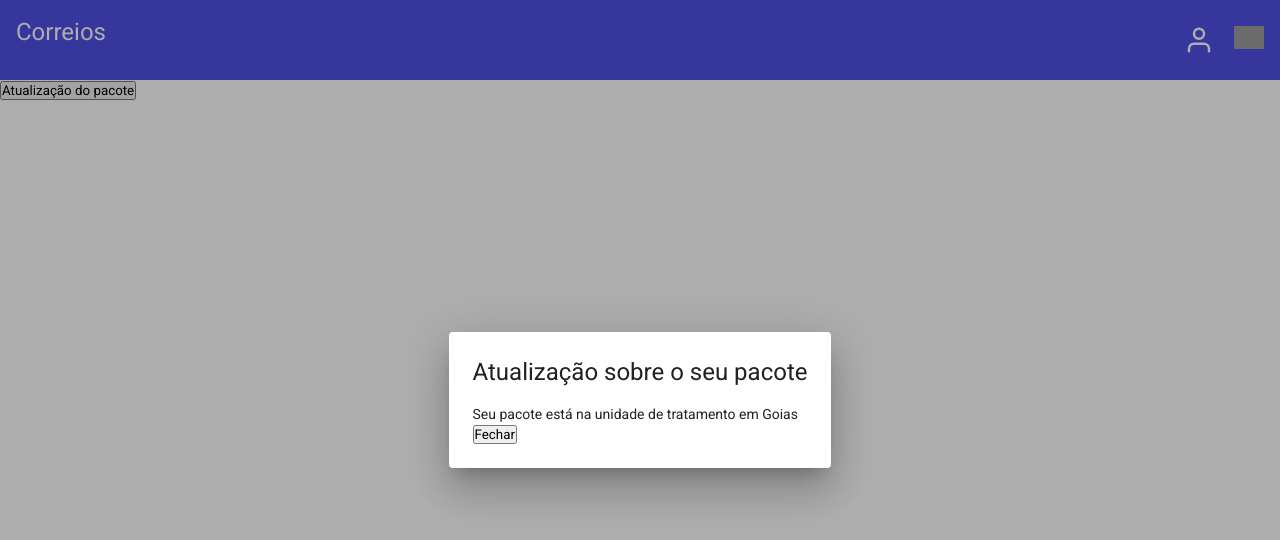
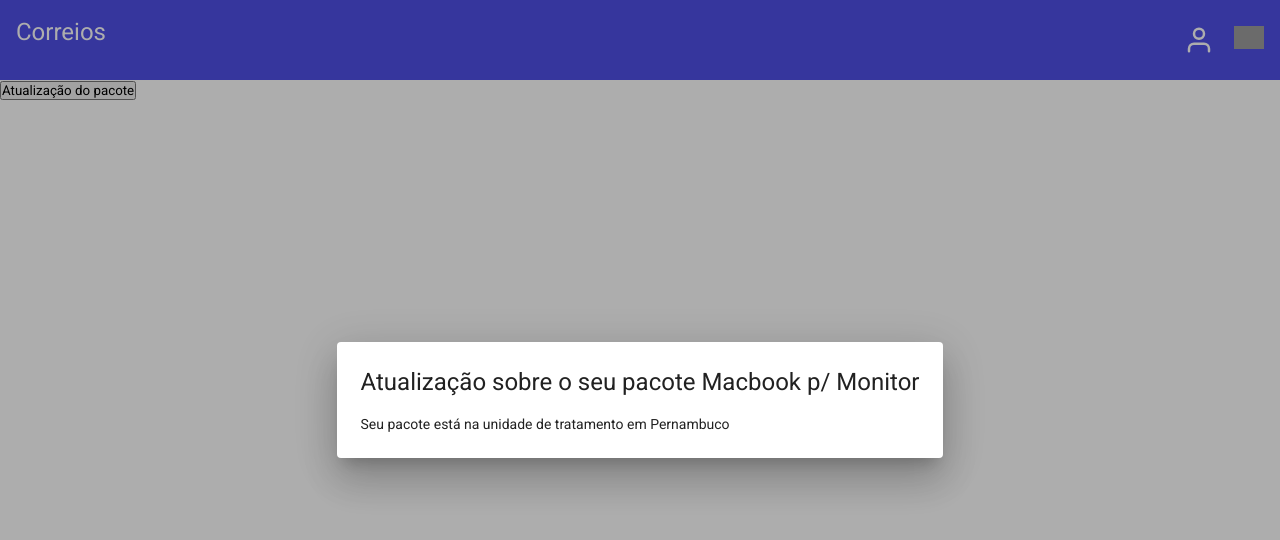
Before and after one commit to FredericoBresani/projeto-ESS, an Angular app in the folder correios/: page /correios/notificacoes in a window 1280 px wide. Both pictures are taken after a click on the button "Atualização do pacote". Shown: the top 540 px of the page. Built offline with nearby package versions, Linux system fonts and the light colour scheme; grey boxes are pictures that could not be loaded.

Commit message:
update Notificação-Dialog em Rotas

```diff
--- a/correios/src/app/envio-de-pacote/rota/rota.component.ts
+++ b/correios/src/app/envio-de-pacote/rota/rota.component.ts
@@ -1,17 +1,25 @@
 import { Component, OnInit } from '@angular/core';
 import { Pedido } from 'src/app/shared/models/pedido.model';
 import { PedidoClient } from 'src/app/shared/client/pedido.client';
+import { MatDialog } from '@angular/material/dialog';
+import {DialogComponent} from '../../notificacao/dialog/dialog.component';
+import { DialogData } from 'src/app/shared/models/dialog-data.model';
+
+
 
 @Component({
   selector: 'app-rota',
   templateUrl: './rota.component.html',
   styleUrls: ['./rota.component.scss']
 })
+
 export class RotaComponent implements OnInit {
 
   public pedidos?: Pedido[];
 
-  constructor(private readonly pedidoClient: PedidoClient) { }
+  public dialogData?: DialogData;
+
+  constructor(private readonly pedidoClient: PedidoClient, public dialog: MatDialog) { }
 
   ngOnInit(): void {
     this.pedidoClient.getPedidos().subscribe((pedidos) => {
@@ -32,12 +40,21 @@
     if(pedido.endereco_entrega=="PE" ){
       if(pedido.estado_atual[pedido.estado_atual.length-1]=="DF"){
         pedido.estado_atual.push("GO");
+        this.dialogData = {pedido: pedido.nome_pedido, estado: 'Goias'}
+        this.dialog.open(DialogComponent, {
+          data: this.dialogData});
       }
       else if(pedido.estado_atual[pedido.estado_atual.length-1]=="GO"){
         pedido.estado_atual.push("BA");
+        this.dialogData = {pedido: pedido.nome_pedido, estado: 'Bahia'}
+        this.dialog.open(DialogComponent, {
+          data: this.dialogData});
       }
       else if(pedido.estado_atual[pedido.estado_atual.length-1]=="BA"){
         pedido.estado_atual.push("PE");
+        this.dialogData = {pedido: pedido.nome_pedido, estado: 'Pernambuco'}
+        this.dialog.open(DialogComponent, {
+          data: this.dialogData});
       }
     }//SO VAI PRECISAR enviar pedido no paramentro
     this.pedidoClient.atualizarPedido(pedido).subscribe((pedidos) => {
--- /dev/null
+++ b/correios/src/app/notificacao/dialog/dialog.component.html
@@ -0,0 +1,2 @@
+<h1 mat-dialog-title>Atualização sobre o seu pacote {{data.pedido}}</h1>
+<div mat-dialog-content>Seu pacote está na unidade de tratamento em {{data.estado}}</div>
--- /dev/null
+++ b/correios/src/app/notificacao/dialog/dialog.component.ts
@@ -0,0 +1,17 @@
+import { Component, OnInit, Inject } from '@angular/core';
+import {MAT_DIALOG_DATA} from '@angular/material/dialog';
+import { DialogData } from 'src/app/shared/models/dialog-data.model';
+
+@Component({
+  selector: 'app-dialog',
+  templateUrl: './dialog.component.html',
+  styleUrls: ['./dialog.component.scss']
+})
+export class DialogComponent implements OnInit {
+
+  constructor(@Inject(MAT_DIALOG_DATA) public data: DialogData) { }
+
+  ngOnInit(): void {
+  }
+
+}
--- a/correios/src/app/notificacao/notificacao-pacote.module.ts
+++ b/correios/src/app/notificacao/notificacao-pacote.module.ts
@@ -2,10 +2,12 @@
 import { NgModule } from "@angular/core";
 import { ReactiveFormsModule } from "@angular/forms";
 import { NotificacoesComponent } from './notificacoes/notificacoes.component';
+import { DialogComponent } from './dialog/dialog.component';
 
 @NgModule({
     declarations: [
-        NotificacoesComponent
+        NotificacoesComponent,
+        DialogComponent
     ],
     imports: [
       CommonModule,
--- a/correios/src/app/notificacao/notificacoes/notificacoes.component.ts
+++ b/correios/src/app/notificacao/notificacoes/notificacoes.component.ts
@@ -1,5 +1,7 @@
-import { Component, OnInit } from '@angular/core';
+import { Component, OnInit} from '@angular/core';
 import {MatDialog} from '@angular/material/dialog';
+import {DialogComponent} from '../dialog/dialog.component';
+import { DialogData } from 'src/app/shared/models/dialog-data.model';
 
 @Component({
   selector: 'app-notificacoes',
@@ -8,18 +10,16 @@
 })
 export class NotificacoesComponent implements OnInit {
 
+  public dialogData: DialogData={pedido: 'Macbook p/ Monitor', estado: 'Pernambuco'};
+
   constructor(public dialog: MatDialog) { }
 
   openDialog() {
-    this.dialog.open(DialogElements);
+    this.dialog.open(DialogComponent, {
+      data: this.dialogData
+    });
   }
   ngOnInit(): void {
   }
 
 }
-
-@Component({
-  selector: 'dialog-elements',
-  templateUrl: 'notificacoes.dialog.html',
-})
-export class DialogElements {}
--- a/correios/src/app/notificacao/notificacoes/notificacoes.dialog.html
+++ /dev/null
@@ -1,5 +0,0 @@
-<h1 mat-dialog-title>Atualização sobre o seu pacote</h1>
-<div mat-dialog-content>Seu pacote está na unidade de tratamento em Goias</div>
-<div mat-dialog-actions>
-  <button mat-button mat-dialog-close>Fechar</button>
-</div>
--- /dev/null
+++ b/correios/src/app/shared/models/dialog-data.model.ts
@@ -0,0 +1,4 @@
+export interface DialogData {
+    estado: string;
+    pedido: string;
+  }
```
Also changed, not shown: correios/src/app/notificacao/dialog/dialog.component.scss (added), 1 other file (tests, documents, lock files or other folders).
